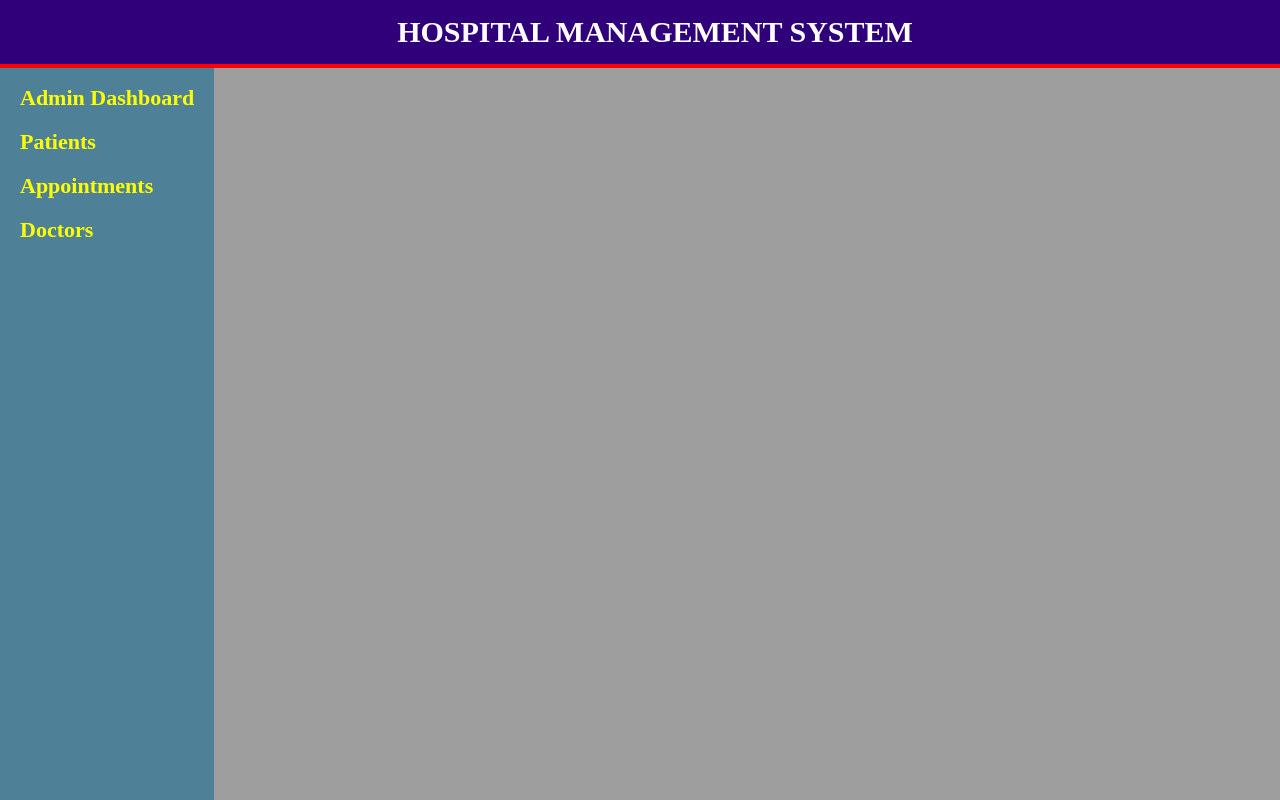
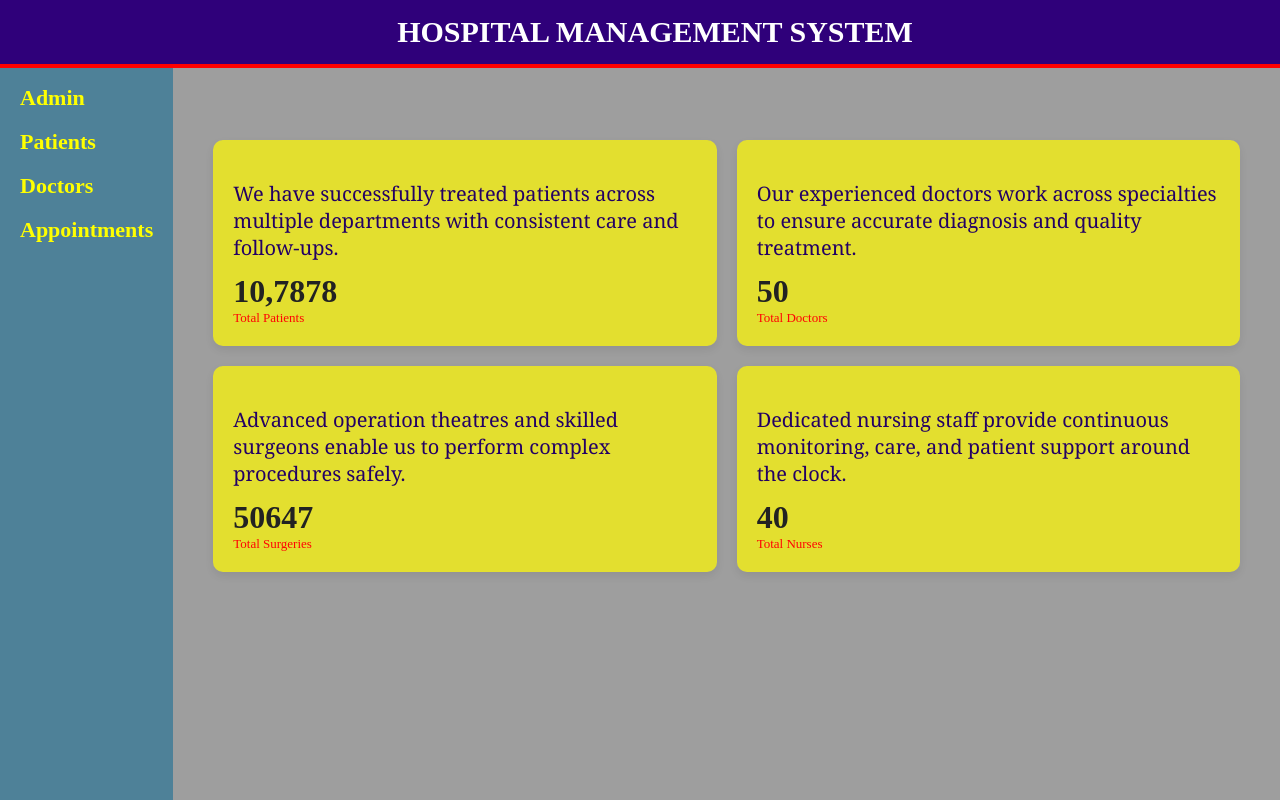
Before and after one commit to MBR-ACS/HMS, a Django app: page / in a window 1280 px wide. Run offline with Django 5.2, Linux system fonts and the light colour scheme.

Commit message:
added dashboard

```diff
--- /dev/null
+++ b/dashboard/templates/dashboard/dashboard.html
@@ -0,0 +1,78 @@
+<html>
+<head>
+    <style>
+        .db-main {
+            display: grid;
+            grid-template-columns: repeat(2, 1fr);
+            gap: 20px;
+            padding: 20px;
+            margin-top: 100px;
+        }
+
+        .db-card {
+            background: #f5f115cc;
+            border-radius: 10px;
+            padding: 20px;
+            box-shadow: 0 4px 8px rgba(0, 0, 0, 0.08);
+        }
+
+        .db-text {
+            font-size: 20px;
+            color: #230064ff;
+            margin-bottom: 12px;
+            font-family: "georgia"
+        }
+
+        .db-number {
+            font-size: 32px;
+            margin: 0;
+            color: #222;
+        }
+
+        .db-label {
+            font-size: 13px;
+            color: #ff0404ff;
+        }
+
+    </style>
+</head>
+
+<body>
+    <div class="db-main">
+
+    <div class="db-card">
+        <p class="db-text">
+            We have successfully treated patients across multiple departments with consistent care and follow-ups.
+        </p>
+        <h2 class="db-number">10,7878</h2>
+        <span class="db-label">Total Patients</span>
+    </div>
+
+    <div class="db-card">
+        <p class="db-text">
+            Our experienced doctors work across specialties to ensure accurate diagnosis and quality treatment.
+        </p>
+        <h2 class="db-number">50</h2>
+        <span class="db-label">Total Doctors</span>
+    </div>
+
+    <div class="db-card">
+        <p class="db-text">
+            Advanced operation theatres and skilled surgeons enable us to perform complex procedures safely.
+        </p>
+        <h2 class="db-number">50647</h2>
+        <span class="db-label">Total Surgeries</span>
+    </div>
+
+    <div class="db-card">
+        <p class="db-text">
+            Dedicated nursing staff provide continuous monitoring, care, and patient support around the clock.
+        </p>
+        <h2 class="db-number">40</h2>
+        <span class="db-label">Total Nurses</span>
+    </div>
+
+</div>
+
+</body>
+</html>
--- /dev/null
+++ b/dashboard/urls.py
@@ -0,0 +1,6 @@
+from django.urls import path
+from dashboard import views
+
+urlpatterns = [
+    path('dashboard/', views.dashboard, name='dash-board')
+]
--- a/dashboard/views.py
+++ b/dashboard/views.py
@@ -1,3 +1,6 @@
 from django.shortcuts import render
 
 # Create your views here.
+
+def dashboard(request):
+    return render(request, 'dashboard/dashboard.html')
--- a/my_project/urls.py
+++ b/my_project/urls.py
@@ -23,5 +23,6 @@ urlpatterns = [
     path('products/', views.products, name='products'),
     path('friends/<int:idx>', views.friends, name='friend'),
     path('', views.welcome, name='home'),
-    path('doctors/', include('doctors.urls'), name='doc-page'),
+    path('doctors/', include('doctors.urls')),
+    path('dashboard/', include('dashboard.urls')),
 ]
--- a/templates/welcome.html
+++ b/templates/welcome.html
@@ -16,16 +16,17 @@
 
         <!-- Left Panel -->
         <div class="sidebar">
-            <a href="admin">Admin Dashboard</a><br><br>
+            <a href="admin">Admin</a><br><br>
             <a href="{% url 'products' %}">Patients</a><br><br>
+            <a href="{% url 'list-doctors' %}">Doctors</a><br><br>
             <a href="{% url 'friend' 1 %}">Appointments</a><br><br>
-            <a href="{% url 'list-doctors' %}">Doctors</a><br><br>
         </div>
 
         <!-- Main Content -->
         <div class="content">
             <p></p>
             {% block content %}
+            {% include "dashboard/dashboard.html" %}
             {% endblock %}
         </div>
 
```
Also changed, not shown: db.sqlite3.
